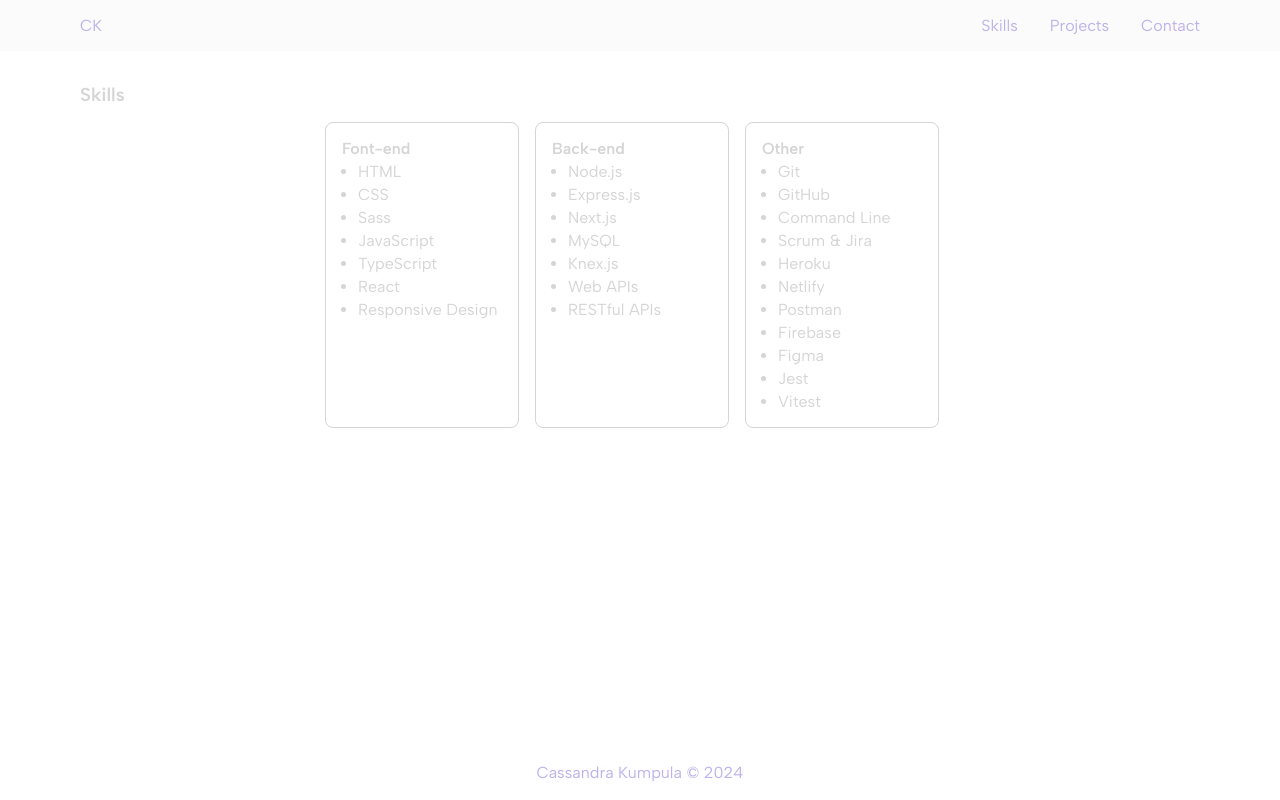
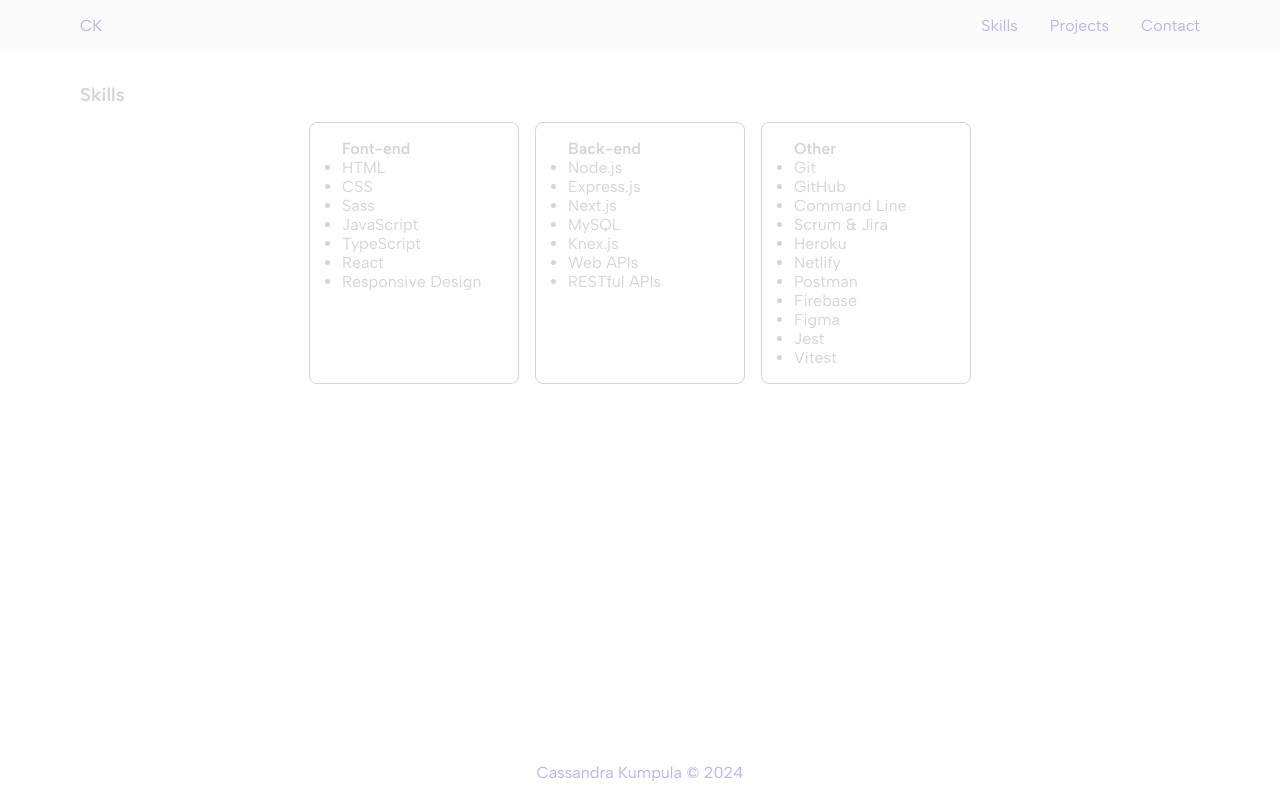
Before and after one commit to cassiek/portfolio, a React (Vite) app: page /skills in a window 1280 px wide. Built offline with nearby package versions, Linux system fonts and the light colour scheme.

Commit message:
update SkillsPage styling

```diff
--- a/src/pages/SkillsPage/SkillsPage.jsx
+++ b/src/pages/SkillsPage/SkillsPage.jsx
@@ -7,7 +7,7 @@ function SkillsPage() {
             <section className="skills-page__content">
                 <h3 className="skills-page__header">Skills</h3>
                 <div className="skills-page__skills">
-                    <ul className="skill-ul">
+                    <ul className="front-end">
                         <h4 className="skill-ul__header">Font-end</h4>
                         <li className="skill-ul__item">HTML</li>
                         <li className="skill-ul__item">CSS</li>
@@ -17,7 +17,7 @@ function SkillsPage() {
                         <li className="skill-ul__item">React</li>
                         <li className="skill-ul__item">Responsive Design</li>
                     </ul>
-                    <ul className="skill-ul">
+                    <ul className="back-end">
                         <h4 className="skill-ul__header">Back-end</h4>
                         <li className="skill-ul__item">Node.js</li>
                         <li className="skill-ul__item">Express.js</li>
@@ -27,7 +27,7 @@ function SkillsPage() {
                         <li className="skill-ul__item">Web APIs</li>
                         <li className="skill-ul__item">RESTful APIs</li>
                     </ul>
-                    <ul className="skill-ul">
+                    <ul className="other">
                         <h4 className="skill-ul__header">Other</h4>
                         <li className="skill-ul__item">Git</li>
                         <li className="skill-ul__item">GitHub</li>
--- a/src/pages/SkillsPage/SkillsPage.scss
+++ b/src/pages/SkillsPage/SkillsPage.scss
@@ -31,22 +31,41 @@
         flex-wrap: wrap;
         width: fit-content;
         margin: 0 auto;
-        @include tablet {
-            //flex-direction: row;
-        }
     }
 }
-.skill-ul {
-    padding: 1rem;
+.front-end {
+    padding: 1rem 1rem 1rem 2rem;
     width: 10rem;
     margin: 1rem 1rem 0 0;
     color: $portfolio-grey;
     border: $portfolio-grey 1px solid;
     border-radius: 0.5rem;
-    &__header {
-        //margin-bottom: 0.5rem;
+    &__item {
+        margin: 0.25rem 0 0 1rem;
+    }
+}
+.back-end {
+    padding: 1rem 1rem 1rem 2rem;
+    width: 10rem;
+    margin: 1rem 1rem 0 0;
+    color: $portfolio-grey;
+    border: $portfolio-grey 1px solid;
+    border-radius: 0.5rem;
+    @include tablet {
+        margin: 1rem 1rem 0 0;
     }
     &__item {
         margin: 0.25rem 0 0 1rem;
     }
 }
+.other {
+    padding: 1rem 1rem 1rem 2rem;
+    width: 10rem;
+    margin: 1rem 0 0 0;
+    color: $portfolio-grey;
+    border: $portfolio-grey 1px solid;
+    border-radius: 0.5rem;
+    &__item {
+        margin: 0.25rem 0 0 1rem;
+    }
+}
```
